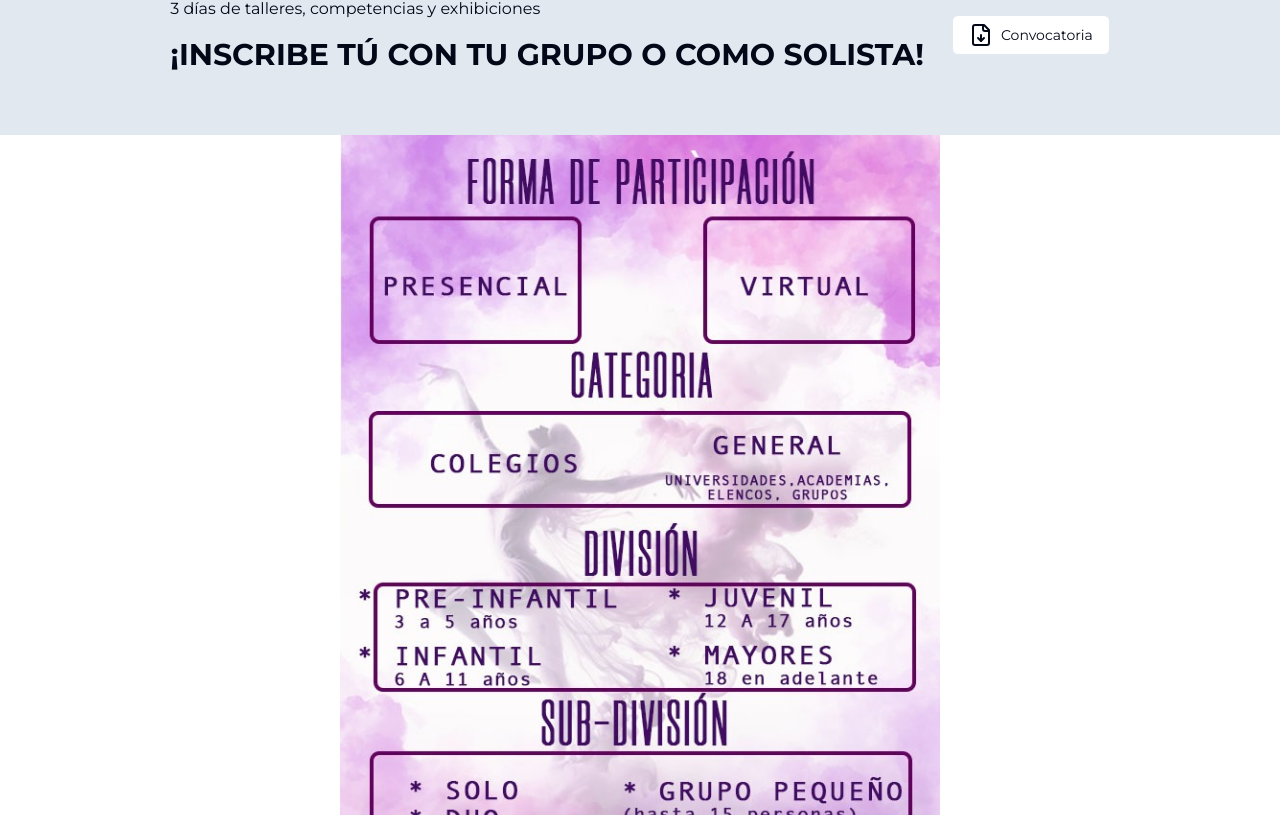
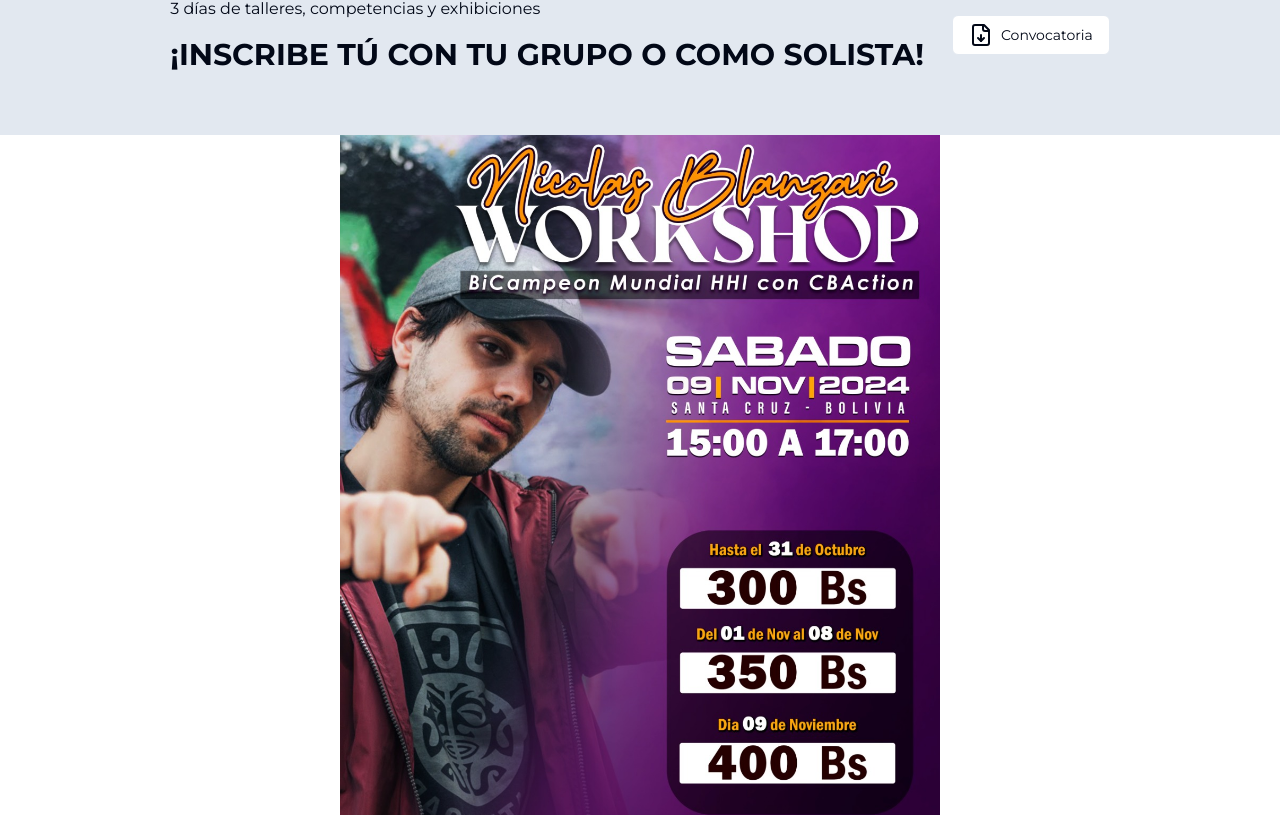
Before and after one commit to jlarteagap/danzacruz, a Next.js app: page / in a window 1280 px wide. Shown: the part 925-1740 px from the top of the page. Built offline with nearby package versions, Linux system fonts and the light colour scheme.

Commit message:
Workshop image

```diff
--- a/app/(web)/page.tsx
+++ b/app/(web)/page.tsx
@@ -11,6 +11,12 @@ export default function Page() {
       <Hero />
       <Cta />
       <div className="container flex justify-center items-center flex-col">
+        <Image
+          src="/img/workshop.jpeg"
+          alt="Workshop"
+          width="600"
+          height="600"
+        />
         <Image
           src="/img/dc-2.jpeg"
           alt="Danzacruz 2024"
```
Also changed, not shown: public/img/workshop.jpeg (added).
